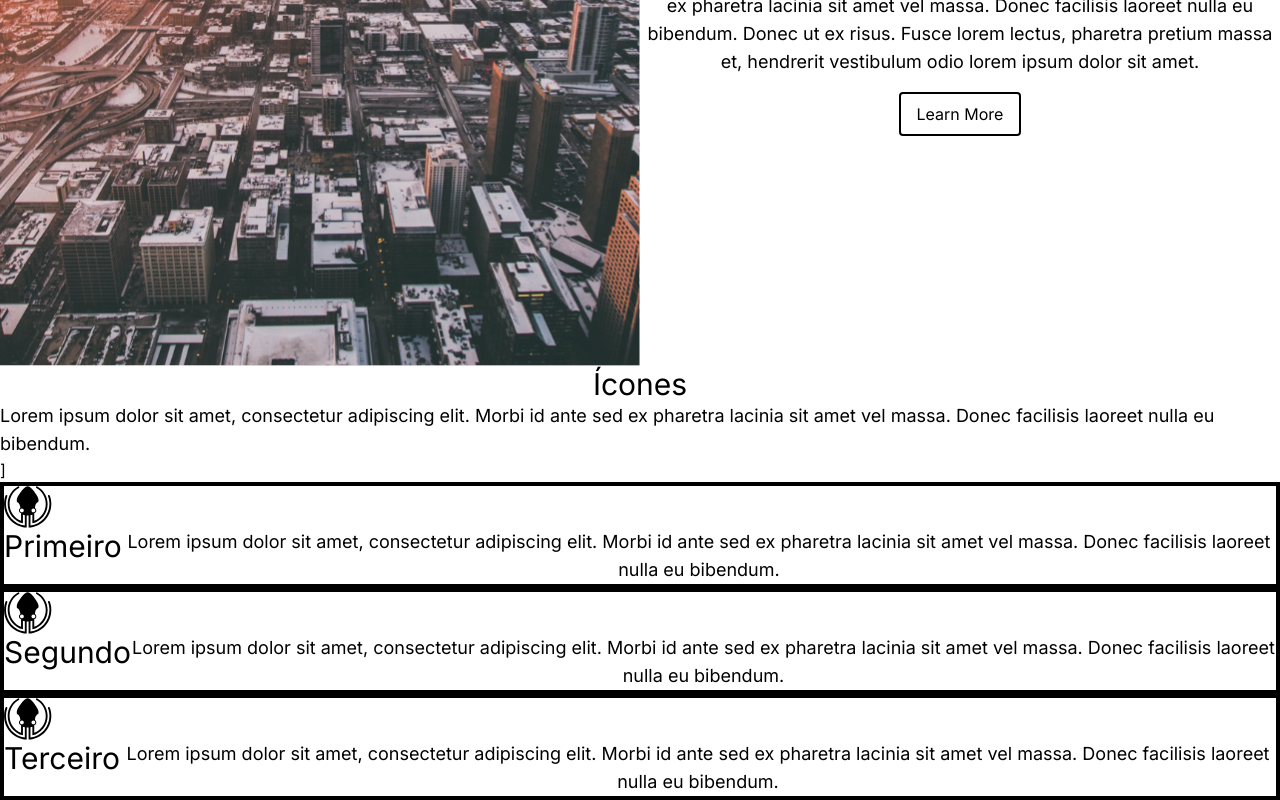
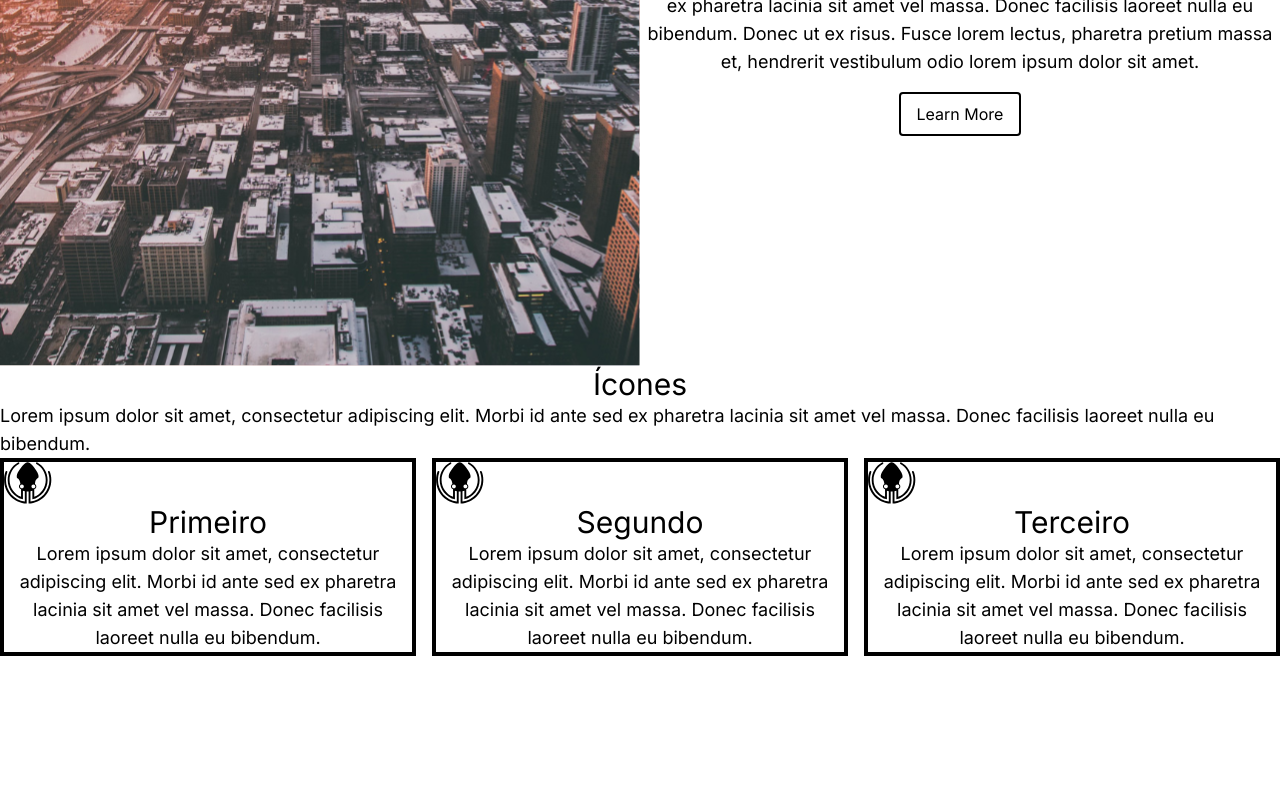
Before and after one commit to uWaanted/provads, a Next.js app: page / in a window 1280 px wide. Shown: the part 2355-3155 px from the top of the page. After the commit the page ends 3011 px from the top, so only its background shows below. Built offline with nearby package versions, Linux system fonts and the light colour scheme.

Commit message:
md:flex-1

```diff
--- a/app/components/Icones.tsx
+++ b/app/components/Icones.tsx
@@ -7,9 +7,9 @@ export default function Icones() {
           Lorem ipsum dolor sit amet, consectetur adipiscing elit. Morbi id ante sed ex pharetra lacinia sit amet vel massa. Donec facilisis laoreet nulla eu bibendum.
         </p>
       </div>
-        <div className="md:flex-1">]
+      <div className="md:flex md:space-x-4">
 
-        <section className="border-4 border-black">
+        <section className="border-4 border-black md:flex-1">
         <div className="text-center">
               <span>
               <svg width="48" height="42" viewBox="0 0 48 42" fill="none" xmlns="http://www.w3.org/2000/svg">
@@ -17,7 +17,7 @@ export default function Icones() {
 </svg>
               </span>
             </div>
-        <div className="md:flex text-left">
+        <div className="md:flex-1 text-left">
           <h2 className="text-3xl text-center">Primeiro</h2>
           <p className="text-lg text-center">
             Lorem ipsum dolor sit amet, consectetur adipiscing elit. Morbi id ante sed ex pharetra lacinia sit amet vel massa. Donec facilisis laoreet nulla eu bibendum.
@@ -25,7 +25,7 @@ export default function Icones() {
         </div>
           </section>
 
-          <section className="border-4 border-black">
+          <section className="border-4 border-black md:flex-1">
         <div className="text-center">
               <span>
               <svg width="48" height="42" viewBox="0 0 48 42" fill="none" xmlns="http://www.w3.org/2000/svg">
@@ -33,7 +33,7 @@ export default function Icones() {
 </svg>
               </span>
             </div>
-        <div className="md:flex text-left">
+        <div className="md:flex-1 text-left">
           <h2 className="text-3xl text-center">Segundo</h2>
           <p className="text-lg text-center">
             Lorem ipsum dolor sit amet, consectetur adipiscing elit. Morbi id ante sed ex pharetra lacinia sit amet vel massa. Donec facilisis laoreet nulla eu bibendum.
@@ -41,7 +41,7 @@ export default function Icones() {
         </div>
 
           </section>
-          <section className="border-4 border-black">
+          <section className="border-4 border-black md:flex-1">
         <div className="text-center">
               <span>
               <svg width="48" height="42" viewBox="0 0 48 42" fill="none" xmlns="http://www.w3.org/2000/svg">
@@ -49,7 +49,7 @@ export default function Icones() {
 </svg>
               </span>
             </div>
-        <div className="md:flex text-left">
+        <div className="md:flex-1 text-left">
           <h2 className="text-3xl text-center">Terceiro</h2>
           <p className="text-lg text-center">
             Lorem ipsum dolor sit amet, consectetur adipiscing elit. Morbi id ante sed ex pharetra lacinia sit amet vel massa. Donec facilisis laoreet nulla eu bibendum.
```
